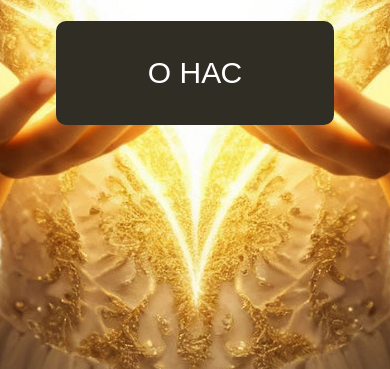
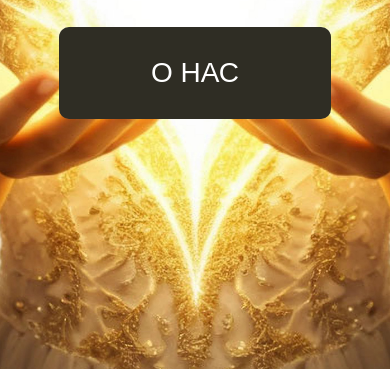
Before and after one commit to Malta33/beliy-svet, a plain HTML site: page index.html in a window 390 px wide. Shown: the part 475-844 px from the top of the page. Drawn offline with Linux system fonts and the light colour scheme.

Commit message:
Update index.html

```diff
--- a/index.html
+++ b/index.html
@@ -68,8 +68,8 @@
         text-shadow: none;
       }
       .btn {
-        font-size: 30px;
-        padding: 35px 92px;
+        font-size: 28px;
+        padding: 30px 92px;
         box-shadow: none;
       }
     }
```
